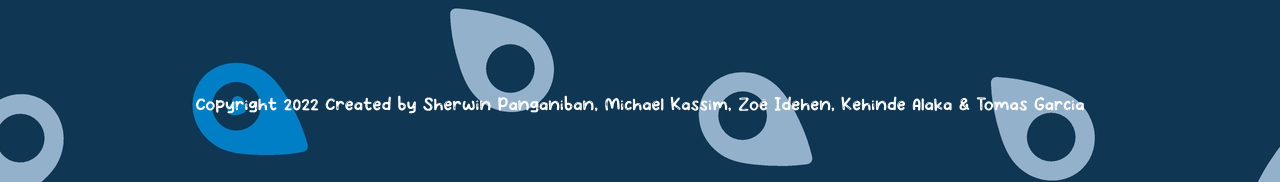
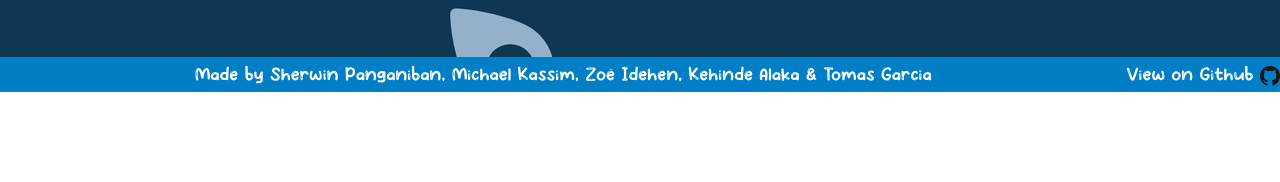
Before and after one commit to sherwingp/world-map-game, a Next.js app: page / in a window 1280 px wide. Shown: the part 708-890 px from the top of the page. After the commit the page ends 800 px from the top, so only its background shows below. Built offline with nearby package versions, Linux system fonts and the light colour scheme; no server answers.

Commit message:
Fix footer positioning

```diff
--- a/components/Footer.js
+++ b/components/Footer.js
@@ -1,10 +1,15 @@
 const Footer = () => {
   return (
     <div className="footer">
-      <p data-testid="footer-content">
-        Copyright 2022 Created by Sherwin Panganiban, Michael Kassim, Zoë
-        Idehen, Kehinde Alaka & Tomas Garcia{" "}
-      </p>
+      <span data-testid="footer-content">
+        {"         "}Made by Sherwin Panganiban, Michael Kassim, Zoë Idehen,
+        Kehinde Alaka & Tomas Garcia{" "}
+      </span>
+      <a href="https://github.com/sherwingp/world-map-game">
+        <span id="right">
+          View on Github <img id="githubIcon" src="/images/github.png" />
+        </span>
+      </a>
     </div>
   );
 };
--- a/components/HowToPlay.js
+++ b/components/HowToPlay.js
@@ -8,7 +8,11 @@ const HowToPlay = () => {
   };
   return (
     <>
-      <button className="how-to-play-btn btn-lg btn-block" type="button" onClick={toggleHowToPlay}>
+      <button
+        className="how-to-play-btn btn-lg btn-block"
+        type="button"
+        onClick={toggleHowToPlay}
+      >
         How to Play
       </button>
 
--- a/pages/index.js
+++ b/pages/index.js
@@ -4,14 +4,14 @@ import Header from "../components/Header";
 import Form from "../components/Form";
 import Footer from "../components/Footer";
 import _app from "./_app";
-import Link from "next/link";
-import About from "../components/About";
-import HowToPlay from "../components/HowToPlay";
 import "bootstrap/dist/css/bootstrap.css";
 
 export default function Home() {
   return (
-    <div className={styles.container}>
+    <div
+      className={styles.container}
+      style={{ width: 100 + "%", height: 100 + "vh", overflow: "hidden" }}
+    >
       <Head>
         <title>mappin</title>
         <meta name="description" content="Generated by create next app" />
--- a/styles/globals.css
+++ b/styles/globals.css
@@ -1,12 +1,12 @@
 @font-face {
-  font-family: 'Apasih';
+  font-family: "Apasih";
   src: url("/fonts/Apasih.otf");
   font-weight: normal;
 }
 
 * {
   font-family: Apasih;
- }
+}
 
 html,
 body {
@@ -14,7 +14,7 @@ body {
   color: white;
   padding: 0;
   margin: 0;
-  font-family: 'Apasih', sans-serif;
+  font-family: "Apasih", sans-serif;
 }
 
 ul {
@@ -58,6 +58,10 @@ h4 {
   align-self: flex-end;
 }
 
+.container {
+  height: 100%;
+}
+
 .player {
   padding: 10px 40px 10px 40px;
   margin: 10px 0;
@@ -91,7 +95,20 @@ h4 {
 .footer {
   color: white;
   text-align: center;
-  padding-bottom: 25px;
+  position: relative;
+  bottom: 20px;
+  background-color: rgba(0, 127, 198, 255);
+  padding-top: 5px;
+}
+
+#right {
+  float: right;
+  text-decoration: none;
+  color: #ffffff;
+}
+
+#githubIcon {
+  height: 20px;
 }
 
 .set-host {
@@ -126,22 +143,9 @@ h4 {
 @import url("https://fonts.googleapis.com/css2?family=Roboto+Mono:wght@400;600;700&display=swap");
 @import url("https://fonts.googleapis.com/css2?family=Zen+Tokyo+Zoo&display=swap");
 
-.avatar-selector {
-  box-sizing: border-box;
-  height: 300px;
-  width: 100%;
-  gap: 0px;
-  display: flex;
-  flex-direction: column;
-  justify-content: center;
-  align-items: center;
-}
-
 .avatar {
   height: 50%;
   width: 50%;
-  max-width: 400px;
-  max-height: 400px;
   margin-top: 40px;
   margin-bottom: 45px;
   align: center;
```
Also changed, not shown: components/About.js (+6 -1 lines), components/Form.js (+3 -4 lines), public/images/github.png (added).
